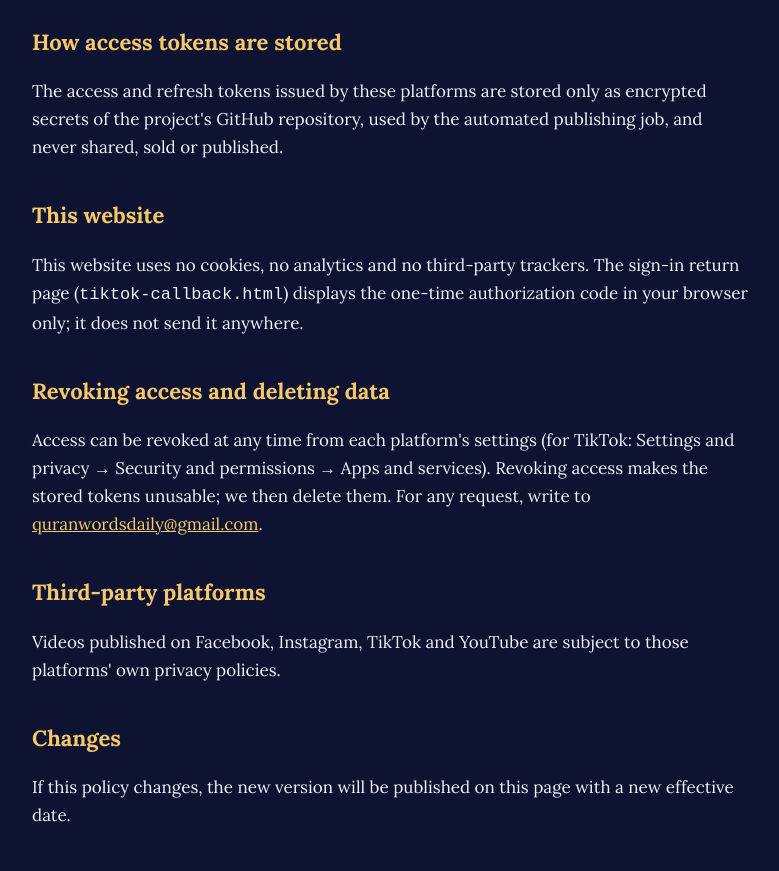
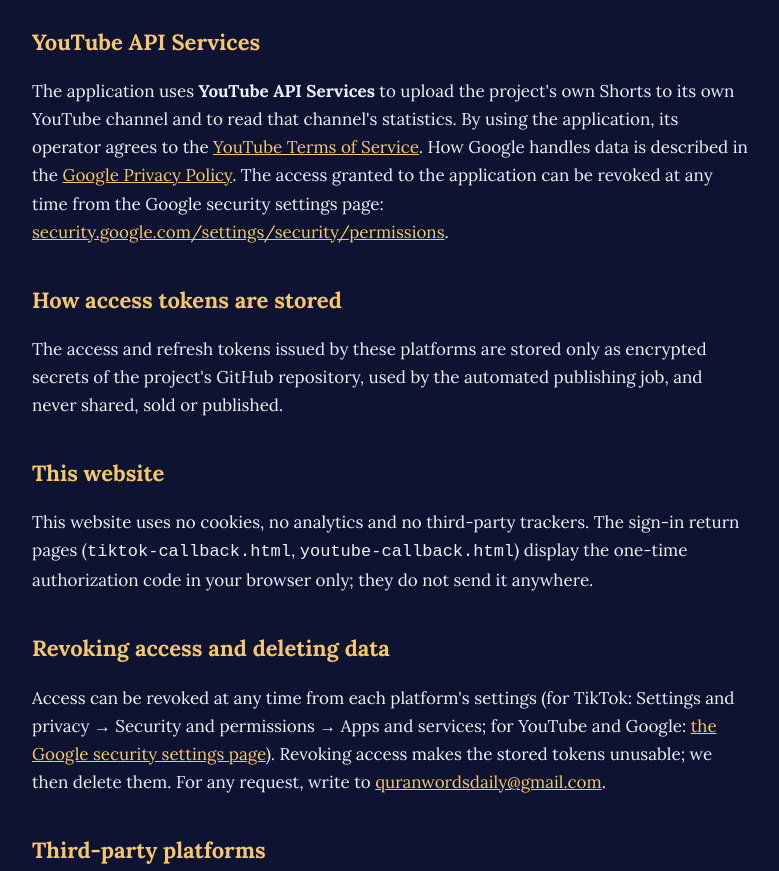
Before and after one commit to mssnoussi92/quran-reels, a plain HTML site: page docs/privacy.html in a window 1280 px wide. Shown: the part 960-1831 px from the top of the page, without its empty margins (250-1029 px from the left). Drawn offline with Linux system fonts and the light colour scheme.

Commit message:
Privacy and terms pages: what YouTube API Services require of every client
The owner chose (2026-11-21) not to request YouTube's audit: since 2026-11-02
it only raises quotas, and the run uses 1 to 2 uploads a day out of 100. The
pages now say what YouTube's developer policies ask of any API client: the
privacy policy names YouTube API Services, links Google's privacy policy and
the Google security settings page to revoke access; the terms bind users to
YouTube's Terms of Service. The YouTube sign-in return page is named beside
TikTok's. docs/plateformes.md and CLAUDE.md say why no audit.

Co-Authored-By: Claude Opus 5.5 <noreply@anthropic.com>
Claude-Session: https://claude.ai/code/session_019MTSq8do7Z6mc835zzTRX8

```diff
--- a/docs/privacy.html
+++ b/docs/privacy.html
@@ -14,7 +14,7 @@
   </header>
 
   <h1>Privacy Policy</h1>
-  <p class="muted">Effective date: November 4, 2026</p>
+  <p class="muted">Effective date: November 21, 2026</p>
 
   <p>Quran Words Daily ("we") is a personal, non-commercial project. Its publishing tool, the
     application <strong>Quran Words Daily Publisher</strong>, uploads the project's own videos to
@@ -42,6 +42,16 @@
   <p>We do not access, collect or store data about viewers, followers or any other user, such as
     comments, messages, contacts or analytics.</p>
 
+  <h2>YouTube API Services</h2>
+  <p>The application uses <strong>YouTube API Services</strong> to upload the project's own Shorts
+    to its own YouTube channel and to read that channel's statistics. By using the application, its
+    operator agrees to the
+    <a href="https://www.youtube.com/t/terms">YouTube Terms of Service</a>. How Google handles data
+    is described in the <a href="http://www.google.com/policies/privacy">Google Privacy Policy</a>.
+    The access granted to the application can be revoked at any time from the Google security
+    settings page:
+    <a href="https://security.google.com/settings/security/permissions">security.google.com/settings/security/permissions</a>.</p>
+
   <h2>How access tokens are stored</h2>
   <p>The access and refresh tokens issued by these platforms are stored only as encrypted secrets
     of the project's GitHub repository, used by the automated publishing job, and never shared,
@@ -49,13 +59,14 @@
 
   <h2>This website</h2>
   <p>This website uses no cookies, no analytics and no third-party trackers. The sign-in return
-    page (<code>tiktok-callback.html</code>) displays the one-time authorization code in your
-    browser only; it does not send it anywhere.</p>
+    pages (<code>tiktok-callback.html</code>, <code>youtube-callback.html</code>) display the
+    one-time authorization code in your browser only; they do not send it anywhere.</p>
 
   <h2>Revoking access and deleting data</h2>
   <p>Access can be revoked at any time from each platform's settings (for TikTok: Settings and
-    privacy → Security and permissions → Apps and services). Revoking access makes the stored
-    tokens unusable; we then delete them. For any request, write to
+    privacy → Security and permissions → Apps and services; for YouTube and Google:
+    <a href="https://security.google.com/settings/security/permissions">the Google security settings
+    page</a>). Revoking access makes the stored tokens unusable; we then delete them. For any request, write to
     <a href="mailto:quranwordsdaily@gmail.com">quranwordsdaily@gmail.com</a>.</p>
 
   <h2>Third-party platforms</h2>
```
Also changed, not shown: docs/terms.html (+6 -1 lines), 2 other files.
